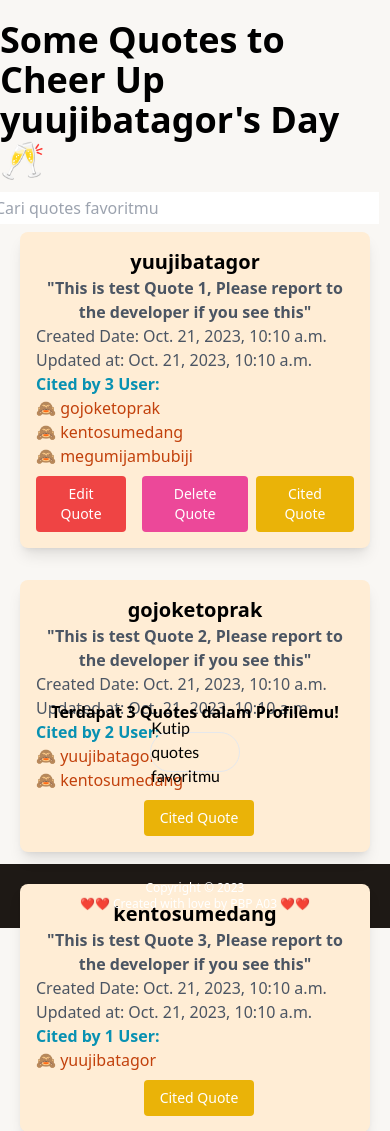
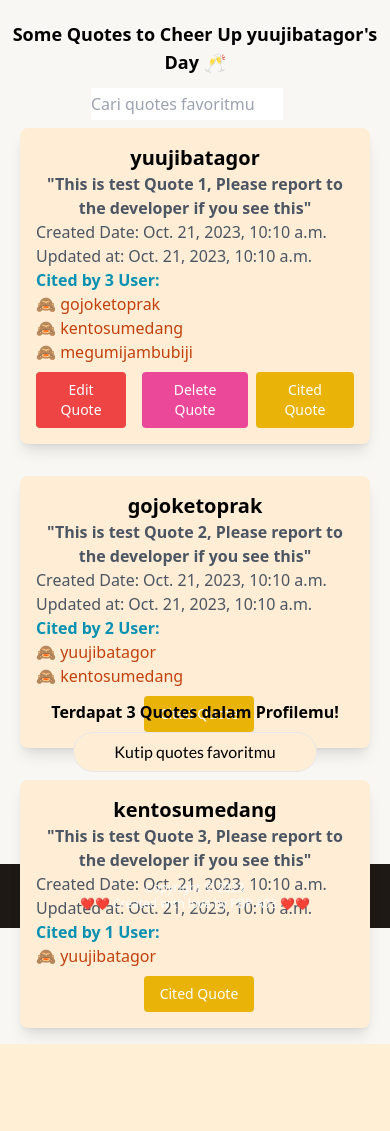
Before and after one commit to PeBePe/readme, a Django app: page /quotes/ in a window 390 px wide. Shown: the part 56-1187 px from the top of the page. After the commit the page ends 1100 px from the top, so only its background shows below. Run offline with Django 4.2, Linux system fonts and the light colour scheme; a user stored in the database is signed in; data comes from the database, SQL or seed files in the repository; parts of the project's set-up code (start-up, migrations or seed data) failed here and were passed over; some libraries are stand-ins or nearby versions.

Commit message:
fix styling

```diff
--- a/quotes/templates/quotes/index.html
+++ b/quotes/templates/quotes/index.html
@@ -2,11 +2,13 @@
 
 {% block content %}
 <div class="w-full h-screen flex flex-col items-center mt-5">
-    <div class="text-4xl font-bold">Some Quotes to Cheer Up {{name}}'s Day 🥂</div>
+    <div class="text-lg sm:text-xl md:text-2xl lg:text-3xl xl:text-4xl font-bold text-center ">Some Quotes to Cheer Up
+        {{name}}'s Day 🥂</div>
     <!-- Munculkan search bar -->
     <div class="mt-3 flex flex-wrap items-center">
         <label for="search" class="relative mr-4 mb-2">
-            <input type="text" id="search" class="h-8 w-96 border-1 border-black/40" placeholder="Cari quotes favoritmu">
+            <input type="text" id="search" class="h-8 w-48 sm:w-96 border-1 border-black/40"
+                placeholder="Cari quotes favoritmu">
         </label>
     </div>
 
@@ -33,12 +35,14 @@
                 </a>
                 <form method="post" action="{% url 'delete-quote' product.id %}">
                     {% csrf_token %}
-                        <button type="submit" class="bg-pink-500 text-white text-sm py-2 px-4 rounded ml-2">Delete Quote</button>
+                    <button type="submit" class="bg-pink-500 text-white text-sm py-2 px-4 rounded ml-2">Delete
+                        Quote</button>
                 </form>
                 {% endif %}
                 <form method="post" action="{% url 'cited-quote' product.pk %}">
                     {% csrf_token %}
-                        <button type="submit" class="bg-yellow-500 text-white text-sm py-2 px-4 rounded ml-2">Cited Quote</button>
+                    <button type="submit" class="bg-yellow-500 text-white text-sm py-2 px-4 rounded ml-2">Cited
+                        Quote</button>
                 </form>
             </div>
         </div>
@@ -51,7 +55,9 @@
     <div class="mb-2">
         <h5 class="font-bold">Terdapat {{quotes_count}} Quotes dalam Profilemu!</h5>
     </div>
-        <a href="{% url 'create-quotes' %}" class="w-1/4 h-10 bg-orange-100 rounded-[40px] text-m border border-1 font-['Lato'] hover:text-red-800 hover:border-red-800" style="display: flex; justify-content: center; align-items: center;">
+    <a href="{% url 'create-quotes' %}"
+        class="w-fit px-10 h-10 bg-orange-100 rounded-[40px] text-m border border-1 font-['Lato'] hover:text-red-800 hover:border-red-800"
+        style="display: flex; justify-content: center; align-items: center;">
         Kutip quotes favoritmu
     </a>
 </div>
@@ -65,7 +71,7 @@
         const searchValue = searchInput.value.toLowerCase();
 
         // permintaan AJAX ke server
-            fetch(`/search-quotes/?search_value=${searchValue}`)
+        fetch("{% url 'search-quotes' %}")
             .then(response => response.json())
             .then(data => {
                 const searchResults = data.search_results;
--- a/quotes/views.py
+++ b/quotes/views.py
@@ -117,17 +117,16 @@ def cited_quote(request, id):
 
 
 def search_quotes(request):
-    if request.is_ajax():
-        search_value = request.GET.get('search_value', '')
+    search_value = request.GET.get('search_value', '')
 
-        # Melakukan pencarian berdasarkan judul atau isi kutipan yang sesuai
-        quotes = Quote.objects.filter(Q(quote__icontains=search_value) | Q(
-            user__username__icontains=search_value))
+    # Melakukan pencarian berdasarkan judul atau isi kutipan yang sesuai
+    quotes = Quote.objects.filter(Q(quote__icontains=search_value) | Q(
+        user__username__icontains=search_value))
 
-        # Mengambil hasil pencarian dalam bentuk dictionary
-        search_results = [{'quote': quote.quote,
-                           'user': quote.user.username} for quote in quotes]
+    # Mengambil hasil pencarian dalam bentuk dictionary
+    search_results = [{'quote': quote.quote,
+                       'user': quote.user.username} for quote in quotes]
 
-        return JsonResponse({'search_results': search_results})
+    return JsonResponse({'search_results': search_results})
 
-    return JsonResponse({'error': 'AJAX ga valid'})
+    # return JsonResponse({'error': 'AJAX ga valid'})
```
Lines whose indentation alone changed are shown as unchanged.
